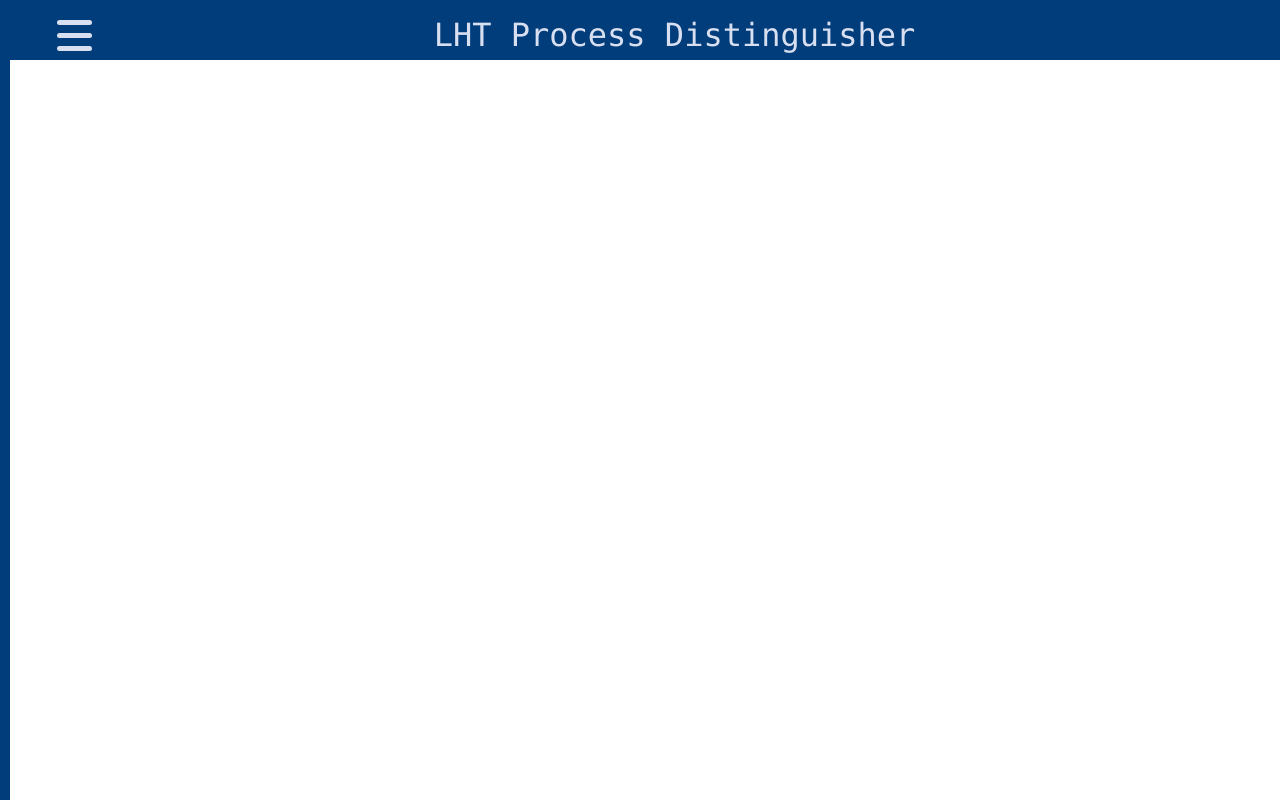
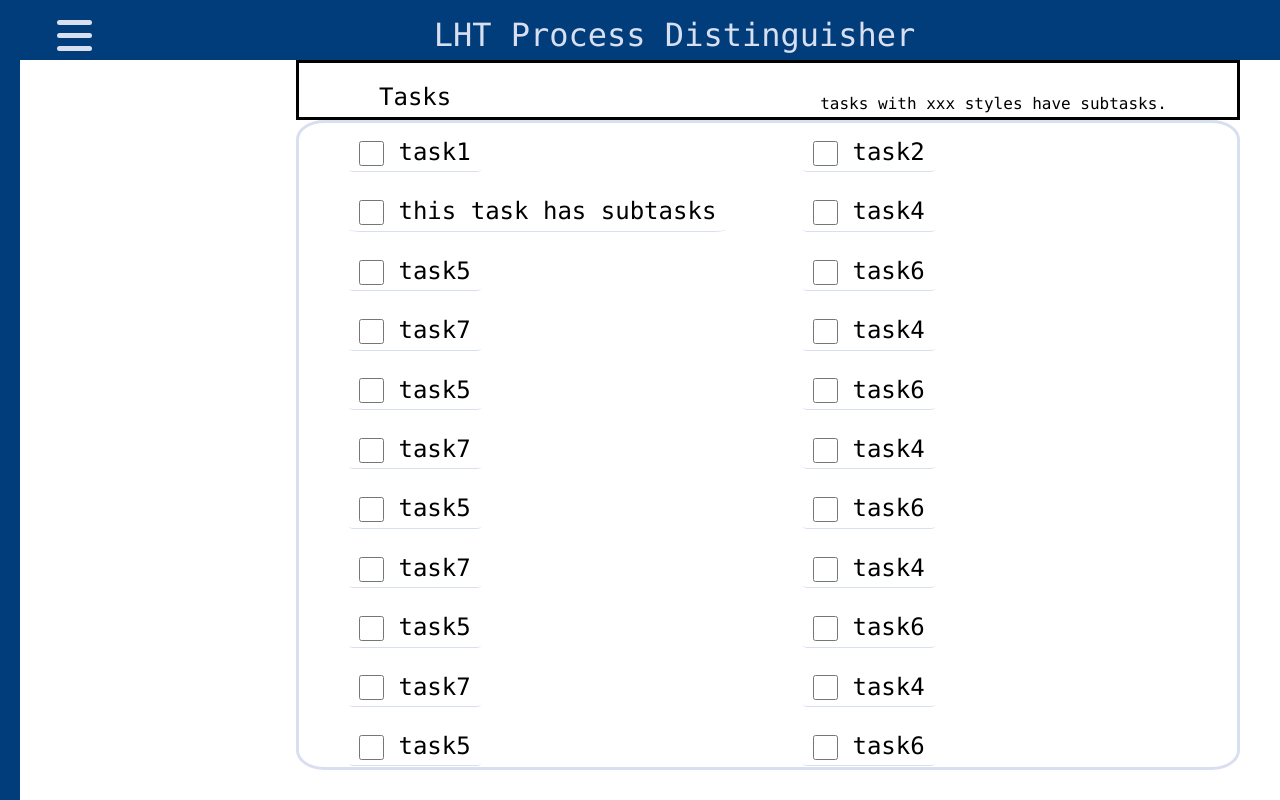
Before and after one commit to RuilinYang-beta/LufthansaTechnik_Process_Distinguisher_Web, a plain HTML site: page index.html in a window 1280 px wide. Both pictures are taken after a click on the element 74 px from the left and 35 px from the top of the page. Drawn offline with nearby package versions, Linux system fonts and the light colour scheme.

Commit message:
fixed task items

```diff
--- a/css/style.css
+++ b/css/style.css
@@ -77,7 +77,7 @@ h2 {
 }
 
 .collapse {
-  transform: translateX(calc(-100% + 10px));
+  transform: translateX(calc(-100% + 20px));
 }
 
 .navbar .container {
@@ -126,21 +126,15 @@ nav {
   color: var(--primary-blue);
 }
 
-/* ---------- options ----------*/
+/* ---------- main container ----------*/
 .main_container {
+  /* margin-top: 60px; */
   margin-left: 20%;
   width: 80%;
-  /* border: solid black; */
-  height: 100%;
-  background: yellow;
-  /* position: fixed; */
-  /* height: 650px; */
-}
-
-.taskArea {
-  border: solid;
-  margin-left: 20%;
-  height: 650px;
+  /* background: yellow; */
+  position: fixed;
+  top: 60px;
+  height: calc(100% - 60px);
 }
 
 /* ---- task area header ---- */
@@ -148,13 +142,15 @@ nav {
   border: solid;
   display: flex;
   justify-content: space-between;
-  padding: 10px 70px 0 100px;
+  padding: 10px 70px 0 80px;
+  height: 60px;
 }
 
 .taskAreaHeader h2 {
   /* border: solid; */
   display: inline;
   margin: 0;
+  line-height: 2em;
 }
 
 .taskAreaHeader span {
@@ -163,28 +159,27 @@ nav {
 }
 
 /* ---- task area container ---- */
+.taskArea {
+  border: solid var(--grey);
+  height: 650px; /* to limit the height of grid */
+  border-radius: 3%;
+  padding: 10px 0 0 50px;
+}
+
 .taskArea .grid {
   overflow: auto; /* let the grid scroll */
 }
 
-.taskArea .container {
-  margin: 0 40px;
-  border: solid var(--grey);
-  border-radius: 3%;
-}
-
 /* ---- task items ---- */
 .task {
-  display: flex;
-  align-items: center;
   /* border: solid; */
-  padding: 0 20px 0 0;
+  padding: 0 10px;
   border-radius: 5%;
   border-bottom: 1px solid #d8dff1;
   font-size: 1.5em;
   cursor: pointer;
   position: relative;
-  display: inline-block;
+  vertical-align: baseline;
 }
 
 .task:hover {
@@ -192,10 +187,15 @@ nav {
 }
 
 input[type="checkbox"] {
-  margin: 20px;
-  width: 30px;
-  height: 30px;
+  width: 25px;
+  height: 25px;
   border-radius: 50%;
+  display: inline-block;
+  vertical-align: sub;
+}
+
+.task span {
+  border: solid;
 }
 
 .subtasks {
--- a/index.html
+++ b/index.html
@@ -45,18 +45,13 @@
     </div>
 
     <!-- options -->
-    <!-- <div class="main_container">
-      <div>Hello</div>
-      <div>Hello</div>
-      <div>Hello</div>
-      <div>Hello</div>
-      <div>Hello</div>
-      <!-- <div class="taskArea">
-        <div class="taskAreaHeader">
-          <h2>Tasks</h2>
-          <span>tasks with xxx styles have subtasks.</span>
-        </div>
-        <div class="container grid">
+    <div class="main_container container">
+      <div class="taskAreaHeader">
+        <h2>Tasks</h2>
+        <span>tasks with xxx styles have subtasks.</span>
+      </div>
+      <div class="taskArea">
+        <div class="grid">
           <label class="task">
             <input type="checkbox" />
             task1
@@ -164,8 +159,8 @@
             task7
           </label>
         </div>
-      </div> -->
-    </div> -->
+      </div>
+    </div>
 
     <!-- buttons -->
     <!-- <div class="buttons">
```
